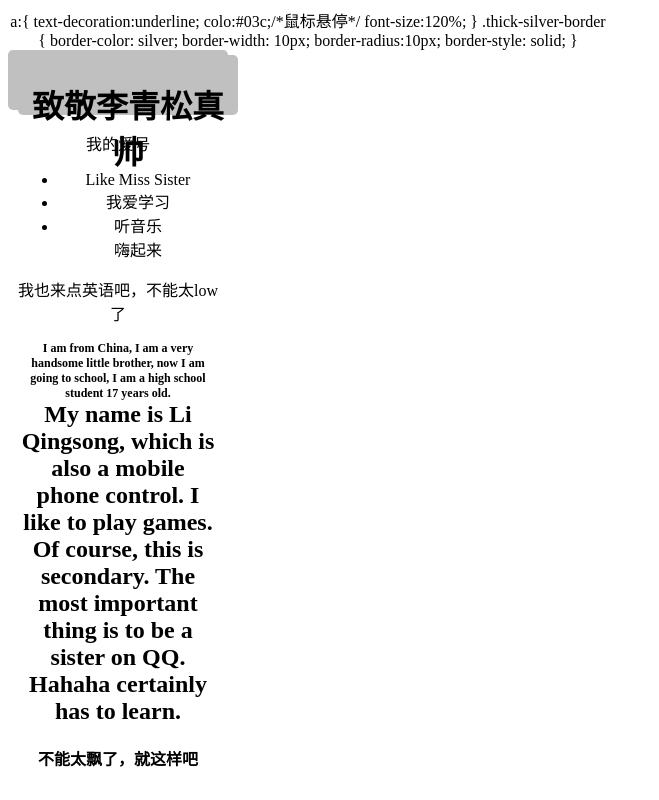
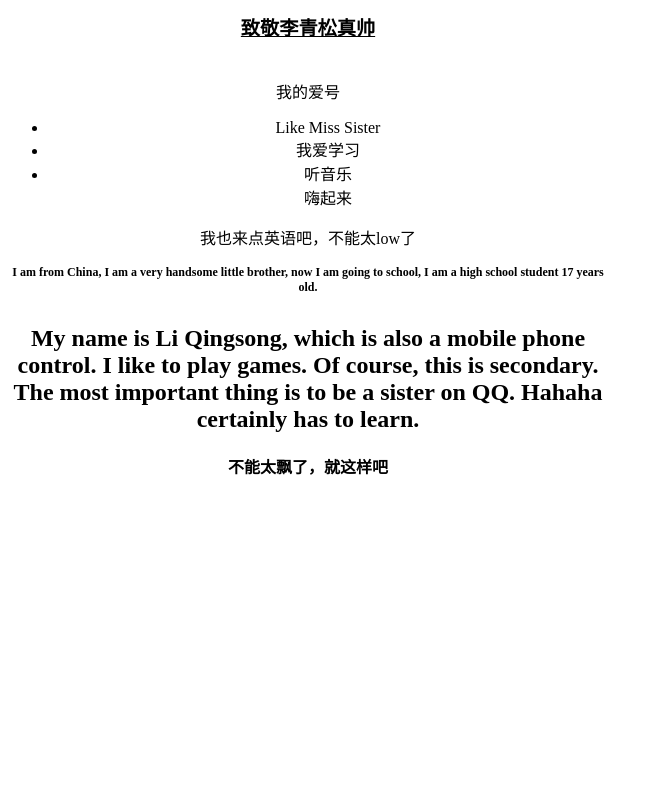
Before and after one commit to liqingsong520/ggggg, a plain HTML site: page index.html in a window 1280 px wide. Shown: the whole page, without its empty margins (0-659 px from the left). Drawn offline with Linux system fonts and the light colour scheme.

Commit message:
Update index.html

```diff
--- a/index.html
+++ b/index.html
@@ -42,25 +42,11 @@
   h1{
    text-decoration;
    }
-
-      div  {
-            width: 200px;
-            padding:5px 10px;
-            border-radius:5px;
-            background-color:silver;
-            /*cursor:pointer;*/ar;
-        }
-        div:hover
-        {
-            background-color:#45B823;
-        }
-    </style>
-
-
-   a:{
+   h1 {
     text-decoration:underline;
     colo:#03c;/*鼠标悬停*/
-     font-size:120%;
+      font-size:120%;
+      border-color: red;
    }
   .thick-silver-border {
     border-color: silver;
```
